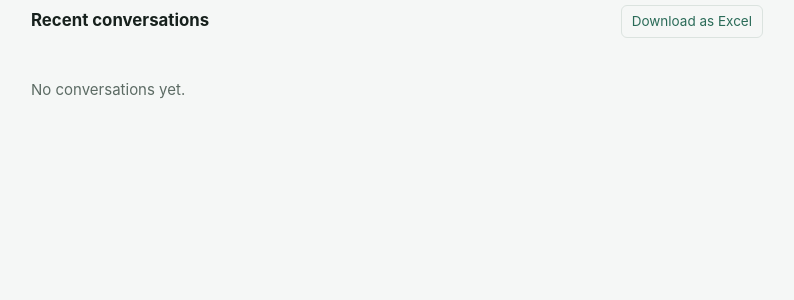
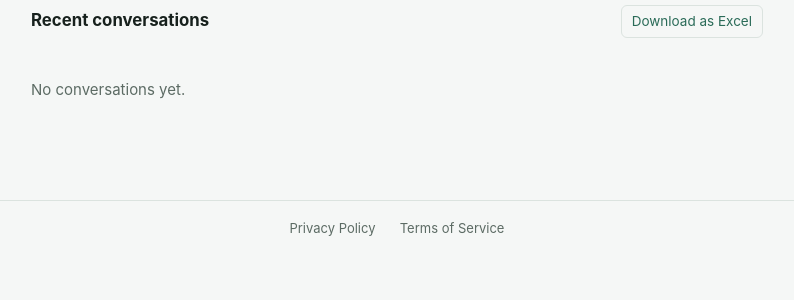
Before and after one commit to Hjadallah94/Reply_Agent, a Python web app: template src/reply_agent/templates/dashboard.html in a window 1280 px wide. Shown: the part 443-743 px from the top of the page, without its empty margins (243-1037 px from the left). Run offline with Jinja, Linux system fonts and the light colour scheme; the template is opened without the code that fills it, so the values that code supplies are empty.

Commit message:
Add a persistent Privacy Policy/Terms link to every page's footer
Meta App Review, 2026-09-07 — the only in-app link to the privacy
policy was the one-time signup checkbox; a returning user (or a
reviewer checking any page other than signup) had no way to find it
again from inside the app itself. Renders on every page unconditionally
(no dependency on business/theme/lang context) so it's safe on this
branch's simpler, pre-dashboard-redesign base.html too.

Applied directly to this branch's own (much older) base.html rather
than copying staging's version wholesale — production is still running
a version of this template from well before the dashboard redesign,
i18n, and everything else built on staging since; overwriting it here
would have pulled in a large pile of unrelated, untested-on-production
changes along with the footer.

```diff
--- a/src/reply_agent/templates/base.html
+++ b/src/reply_agent/templates/base.html
@@ -41,6 +41,16 @@
     margin: 0 auto;
     padding: 28px 24px 64px;
   }
+  /* Meta App Review, 2026-09-07 — a persistent link on every page, not just the one-time
+     signup checkbox, so the privacy policy/terms stay reachable to a returning user (and to a
+     reviewer checking any page, not only signup). */
+  footer.legal {
+    border-top: 1px solid var(--border);
+    padding: 16px 24px;
+    text-align: center;
+  }
+  footer.legal a { color: var(--text-muted); font-size: 13px; text-decoration: none; margin: 0 10px; }
+  footer.legal a:hover { text-decoration: underline; }
   h1 { font-size: 1.4rem; margin: 0 0 18px; }
   h2 { font-size: 1.05rem; margin: 28px 0 10px; }
   .card {
@@ -176,5 +186,9 @@
 <main>
 {% block content %}{% endblock %}
 </main>
+<footer class="legal">
+  <a href="https://hjadallah94.github.io/Reply_Agent/privacy-policy.html" target="_blank" rel="noopener">Privacy Policy</a>
+  <a href="https://hjadallah94.github.io/Reply_Agent/terms-of-service.html" target="_blank" rel="noopener">Terms of Service</a>
+</footer>
 </body>
 </html>
```
